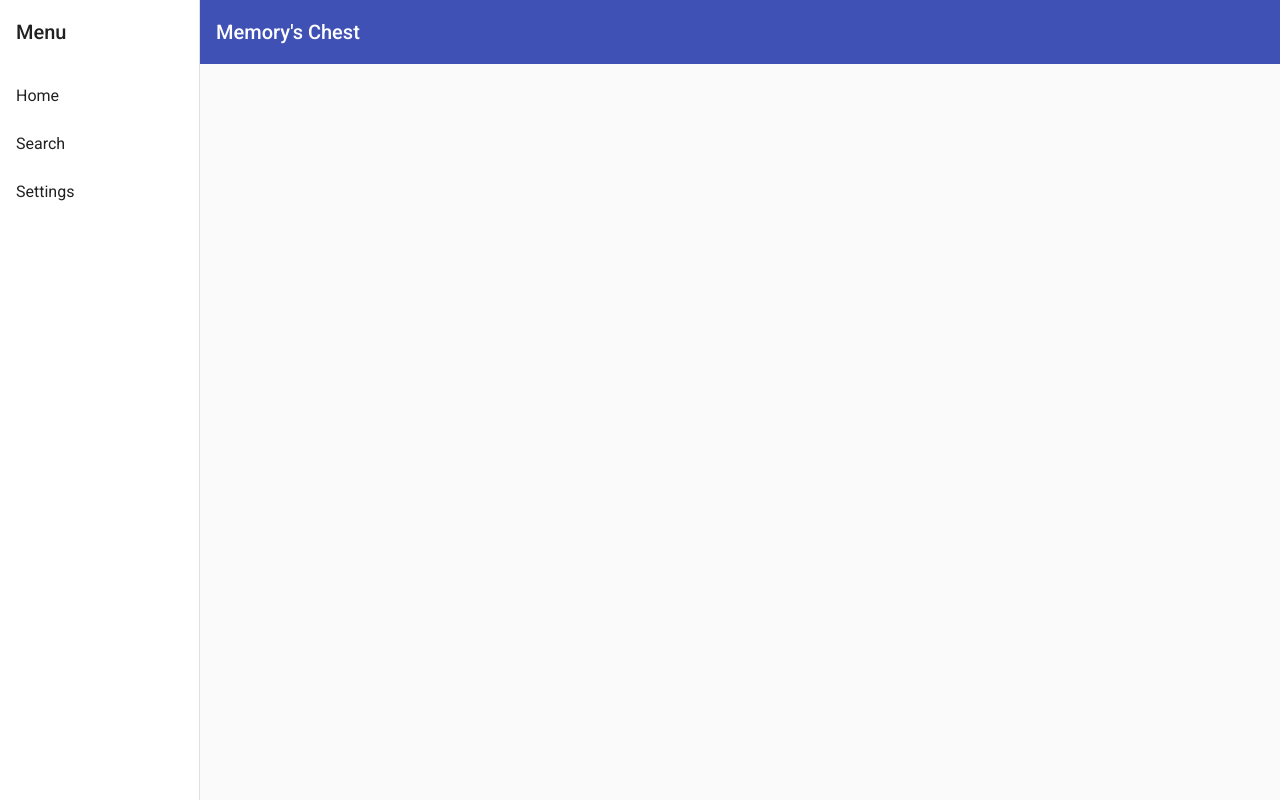
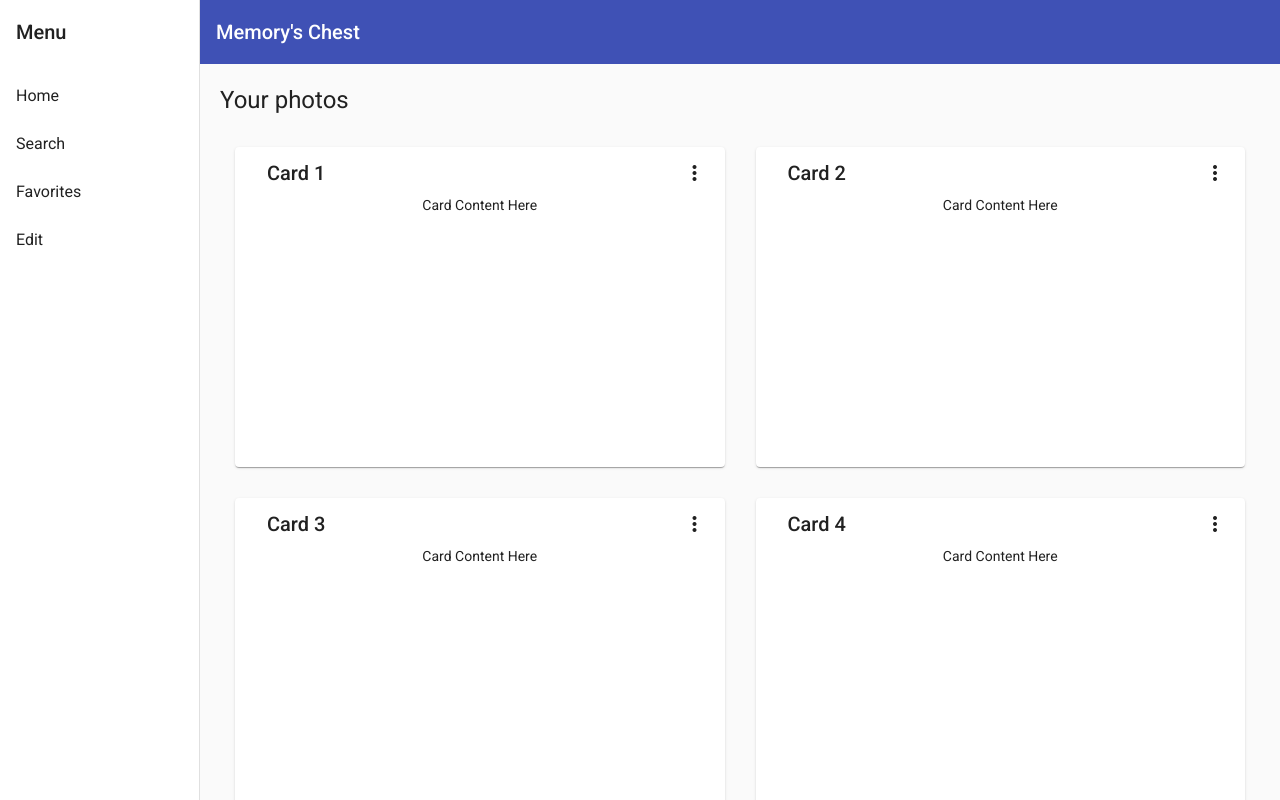
Before and after one commit to Alfredo-Vargas/memorysChestDesktop, an Angular app: page /home in a window 1280 px wide. Before the commit this address led to /. Built offline with nearby package versions, Linux system fonts and the light colour scheme.

Commit message:
home and edit components added

```diff
--- a/src/app/app-routing.module.ts
+++ b/src/app/app-routing.module.ts
@@ -1,7 +1,12 @@
 import { NgModule } from '@angular/core';
 import { Routes, RouterModule } from '@angular/router';
+import { HomeComponent } from './home/home.component';
+import { EditComponent } from './edit/edit.component';
 
-const routes: Routes = [];
+const routes: Routes = [
+  { path: 'home', component: HomeComponent },
+  { path: 'edit', component: EditComponent }
+];
 
 @NgModule({
   imports: [RouterModule.forRoot(routes)],
--- /dev/null
+++ b/src/app/edit/edit.component.html
@@ -0,0 +1 @@
+<p>edit works!</p>
--- /dev/null
+++ b/src/app/edit/edit.component.ts
@@ -0,0 +1,17 @@
+import { Component, OnInit } from '@angular/core';
+import { map } from 'rxjs/operators';
+import { Breakpoints, BreakpointObserver } from '@angular/cdk/layout';
+
+@Component({
+  selector: 'app-edit',
+  templateUrl: './edit.component.html',
+  styleUrls: ['./edit.component.css']
+})
+export class EditComponent implements OnInit {
+
+  constructor() { }
+
+  ngOnInit(): void {
+  }
+
+}
--- /dev/null
+++ b/src/app/home/home.component.css
@@ -0,0 +1,21 @@
+.grid-container {
+  margin: 20px;
+}
+
+.dashboard-card {
+  position: absolute;
+  top: 15px;
+  left: 15px;
+  right: 15px;
+  bottom: 15px;
+}
+
+.more-button {
+  position: absolute;
+  top: 5px;
+  right: 10px;
+}
+
+.dashboard-card-content {
+  text-align: center;
+}
--- /dev/null
+++ b/src/app/home/home.component.html
@@ -0,0 +1,24 @@
+<div class="grid-container">
+  <h1 class="mat-h1">Your photos</h1>
+  <mat-grid-list cols="2" rowHeight="350px">
+    <mat-grid-tile *ngFor="let card of cards | async" [colspan]="card.cols" [rowspan]="card.rows">
+      <mat-card class="dashboard-card">
+        <mat-card-header>
+          <mat-card-title>
+            {{card.title}}
+            <button mat-icon-button class="more-button" [matMenuTriggerFor]="menu" aria-label="Toggle menu">
+              <mat-icon>more_vert</mat-icon>
+            </button>
+            <mat-menu #menu="matMenu" xPosition="before">
+              <button mat-menu-item>Expand</button>
+              <button mat-menu-item>Remove</button>
+            </mat-menu>
+          </mat-card-title>
+        </mat-card-header>
+        <mat-card-content class="dashboard-card-content">
+          <div>Card Content Here</div>
+        </mat-card-content>
+      </mat-card>
+    </mat-grid-tile>
+  </mat-grid-list>
+</div>
--- /dev/null
+++ b/src/app/home/home.component.ts
@@ -0,0 +1,33 @@
+import { Component } from '@angular/core';
+import { map } from 'rxjs/operators';
+import { Breakpoints, BreakpointObserver } from '@angular/cdk/layout';
+
+@Component({
+  selector: 'app-home',
+  templateUrl: './home.component.html',
+  styleUrls: ['./home.component.css']
+})
+export class HomeComponent {
+  /** Based on the screen size, switch from standard to one column per row */
+  cards = this.breakpointObserver.observe(Breakpoints.Handset).pipe(
+    map(({ matches }) => {
+      if (matches) {
+        return [
+          { title: 'Card 1', cols: 2, rows: 1 },
+          { title: 'Card 2', cols: 2, rows: 1 },
+          { title: 'Card 3', cols: 2, rows: 1 },
+          { title: 'Card 4', cols: 2, rows: 1 }
+        ];
+      }
+
+      return [
+        { title: 'Card 1', cols: 1, rows: 1 },
+        { title: 'Card 2', cols: 1, rows: 1 },
+        { title: 'Card 3', cols: 1, rows: 1 },
+        { title: 'Card 4', cols: 1, rows: 1 }
+      ];
+    })
+  );
+
+  constructor(private breakpointObserver: BreakpointObserver) {}
+}
--- a/src/app/nav/nav.component.html
+++ b/src/app/nav/nav.component.html
@@ -5,9 +5,10 @@
       [opened]="(isHandset$ | async) === false">
     <mat-toolbar>Menu</mat-toolbar>
     <mat-nav-list>
-      <a mat-list-item href="#">Home</a>
+      <a mat-list-item routerLink="/home">Home</a>
       <a mat-list-item href="#">Search</a>
-      <a mat-list-item href="#">Settings</a>
+      <a mat-list-item href="#">Favorites</a>
+      <a mat-list-item href="#">Edit</a>
     </mat-nav-list>
   </mat-sidenav>
   <mat-sidenav-content>
--- a/src/app/nav/nav.component.ts
+++ b/src/app/nav/nav.component.ts
@@ -27,3 +27,5 @@
 // Answer: isHandset is the mobile layout!
 // (3) fixedInViewport <-- to get the size properties of the component
 // (4) How isHandset$ and async work?
+// (5) Study the map(result => result.matches)
+// (6) How breakpointObserver work as media queries?
```
Also changed, not shown: src/app/app.module.ts (+12 -2 lines), src/app/edit/edit.component.css (added), 2 other files (tests, documents, lock files or other folders).
